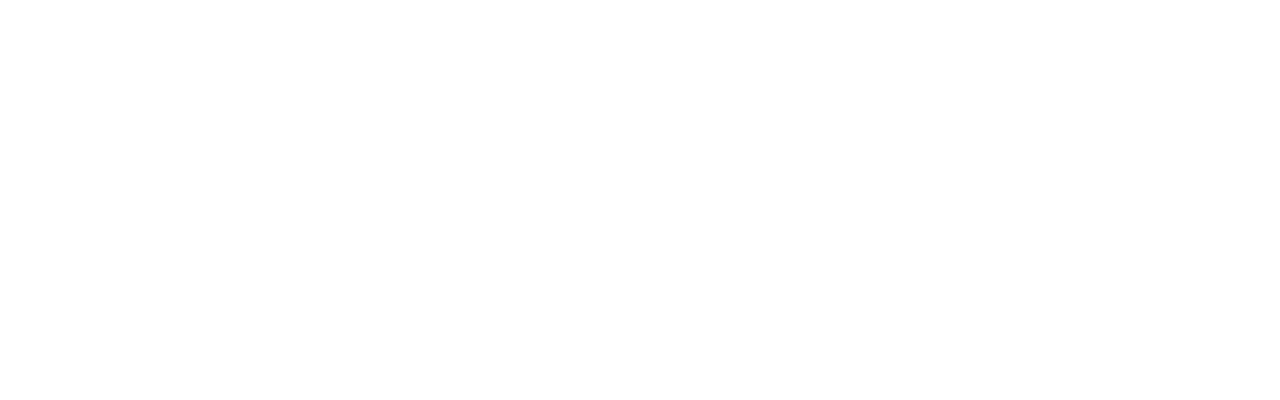
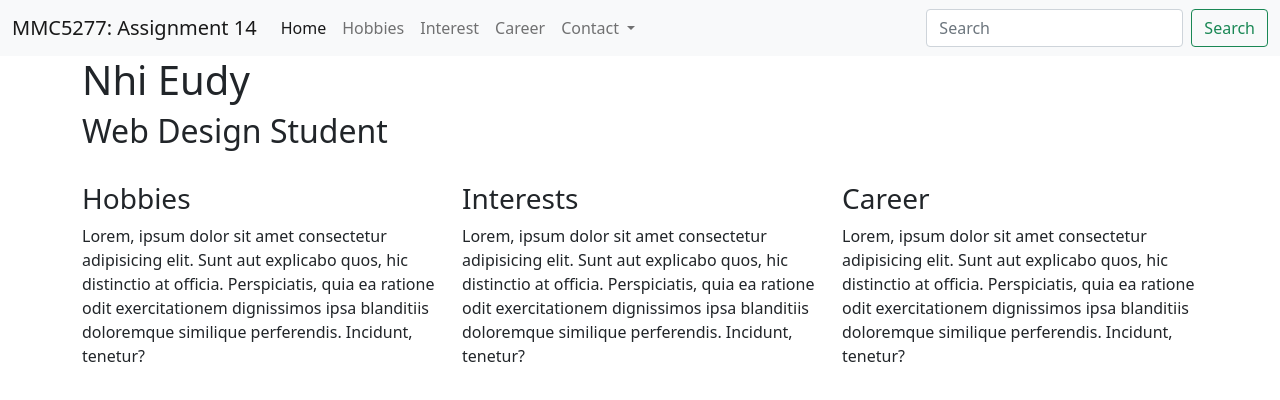
Before and after one commit to nhieudy/m14-hw14-eudy-nhi, a plain HTML site: page index.html in a window 1280 px wide. Drawn offline with nearby package versions, Linux system fonts and the light colour scheme.

Commit message:
Playing around with BootStrap

```diff
--- a/index.html
+++ b/index.html
@@ -1,14 +1,130 @@
 <!DOCTYPE html>
 <html lang="en">
-<head>
-  <meta charset="UTF-8">
-  <meta http-equiv="X-UA-Compatible" content="IE=edge">
-  <meta name="viewport" content="width=device-width, initial-scale=1.0">
-  <link href="https://cdn.jsdelivr.net/npm/bootstrap@5.1.3/dist/css/bootstrap.min.css" rel="stylesheet" integrity="sha384-1BmE4kWBq78iYhFldvKuhfTAU6auU8tT94WrHftjDbrCEXSU1oBoqyl2QvZ6jIW3" crossorigin="anonymous">
-  <title>Document</title>
-</head>
-<body>
-  <!-- your code here -->
-  <script src="https://cdn.jsdelivr.net/npm/bootstrap@5.1.3/dist/js/bootstrap.bundle.min.js" integrity="sha384-ka7Sk0Gln4gmtz2MlQnikT1wXgYsOg+OMhuP+IlRH9sENBO0LRn5q+8nbTov4+1p" crossorigin="anonymous"></script>
-</body>
+  <head>
+    <meta charset="UTF-8" />
+    <meta http-equiv="X-UA-Compatible" content="IE=edge" />
+    <meta name="viewport" content="width=device-width, initial-scale=1.0" />
+    <link
+      href="https://cdn.jsdelivr.net/npm/bootstrap@5.1.3/dist/css/bootstrap.min.css"
+      rel="stylesheet"
+      integrity="sha384-1BmE4kWBq78iYhFldvKuhfTAU6auU8tT94WrHftjDbrCEXSU1oBoqyl2QvZ6jIW3"
+      crossorigin="anonymous"
+    />
+    <title>Nhi Eudy</title>
+  </head>
+  <body>
+    <nav>
+      <nav class="navbar navbar-expand-lg navbar-light bg-light">
+        <div class="container-fluid">
+          <a class="navbar-brand" href="#">MMC5277: Assignment 14</a>
+          <button
+            class="navbar-toggler"
+            type="button"
+            data-bs-toggle="collapse"
+            data-bs-target="#navbarSupportedContent"
+            aria-controls="navbarSupportedContent"
+            aria-expanded="false"
+            aria-label="Toggle navigation"
+          >
+            <span class="navbar-toggler-icon"></span>
+          </button>
+          <div class="collapse navbar-collapse" id="navbarSupportedContent">
+            <ul class="navbar-nav me-auto mb-2 mb-lg-0">
+              <li class="nav-item">
+                <a class="nav-link active" aria-current="page" href="#">Home</a>
+              </li>
+              <li class="nav-item">
+                <a class="nav-link" href="#">Hobbies</a>
+              </li>
+              <li class="nav-item">
+                <a class="nav-link" href="#">Interest</a>
+              </li>
+              <li class="nav-item">
+                <a class="nav-link" href="#">Career</a>
+              </li>
+              <li class="nav-item dropdown">
+                <a
+                  class="nav-link dropdown-toggle"
+                  href="#"
+                  id="navbarDropdown"
+                  role="button"
+                  data-bs-toggle="dropdown"
+                  aria-expanded="false"
+                >
+                  Contact
+                </a>
+                <ul class="dropdown-menu" aria-labelledby="navbarDropdown">
+                  <li>
+                    <a class="dropdown-item" href="https://github.com/nhieudy"
+                      >GitHub</a
+                    >
+                  </li>
+                  <li>
+                    <a
+                      class="dropdown-item"
+                      href="https://www.linkedin.com/in/nhi-eudy-25aa5028b/"
+                      >LinkedIn</a
+                    >
+                  </li>
+                  <li><hr class="dropdown-divider" /></li>
+                  <li>
+                    <a class="dropdown-item" href="mailto:nhieudy@gmail.com"
+                      >E-mail</a
+                    >
+                  </li>
+                </ul>
+              </li>
+              <!-- <li class="nav-item">
+          <a class="nav-link disabled">Disabled</a>
+        </li> -->
+            </ul>
+            <form class="d-flex">
+              <input
+                class="form-control me-2"
+                type="search"
+                placeholder="Search"
+                aria-label="Search"
+              />
+              <button class="btn btn-outline-success" type="submit">
+                Search
+              </button>
+            </form>
+          </div>
+        </div>
+      </nav>
+    </nav>
+    <div class="container-sm">
+      <h1>Nhi Eudy</h1>
+      <h2>Web Design Student</h2>
+      <div class = "row">
+      <!--Grid System won't work without being in a container-->
+      <div class = "col-sm-4 mt-4">
+        <h3 class = "fw-light">Hobbies</h3>
+        Lorem, ipsum dolor sit amet consectetur adipisicing elit. Sunt aut
+        explicabo quos, hic distinctio at officia. Perspiciatis, quia ea ratione
+        odit exercitationem dignissimos ipsa blanditiis doloremque similique
+        perferendis. Incidunt, tenetur?
+      </div>
+      <div class = "col-sm-4 mt-4">
+        <h3 class = "fw-light">Interests</h3>
+        Lorem, ipsum dolor sit amet consectetur adipisicing elit. Sunt aut
+        explicabo quos, hic distinctio at officia. Perspiciatis, quia ea ratione
+        odit exercitationem dignissimos ipsa blanditiis doloremque similique
+        perferendis. Incidunt, tenetur?
+      </div>
+      <div class = "col-sm-4 mt-4">
+        <h3 class = "fw-light">Career</h3>
+        Lorem, ipsum dolor sit amet consectetur adipisicing elit. Sunt aut
+        explicabo quos, hic distinctio at officia. Perspiciatis, quia ea ratione
+        odit exercitationem dignissimos ipsa blanditiis doloremque similique
+        perferendis. Incidunt, tenetur?
+      </div>
+    </div>
+    <script
+      src="https://cdn.jsdelivr.net/npm/bootstrap@5.1.3/dist/js/bootstrap.bundle.min.js"
+      integrity="sha384-ka7Sk0Gln4gmtz2MlQnikT1wXgYsOg+OMhuP+IlRH9sENBO0LRn5q+8nbTov4+1p"
+      crossorigin="anonymous"
+    ></script>
+    <!--JS at the end, so content loads in first-->
+  </body>
 </html>
```
Also changed, not shown: 1 other file.
